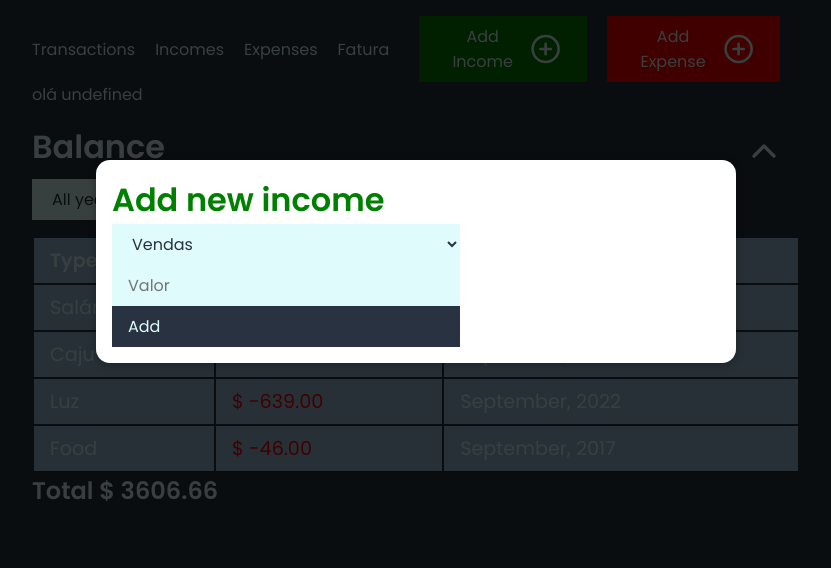
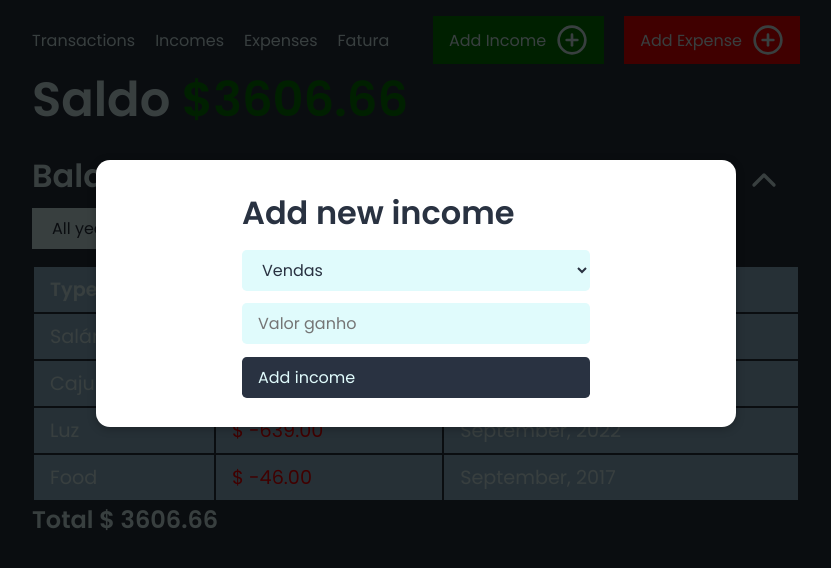
Before and after one commit to anasofiamelo/finances-app, a React (Create React App) app: page /transactions in a window 1280 px wide. Both pictures are taken after a click on the button "Add Income". Shown: the top 568 px of the page, without its empty margins (224-1055 px from the left). Built offline with nearby package versions, Linux system fonts and the light colour scheme.

Commit message:
making addTransaction usefull for incomes and expenses

```diff
--- a/public/index.html
+++ b/public/index.html
@@ -2,15 +2,12 @@
 <html lang="en">
   <head>
     <meta charset="utf-8" />
-    <!-- <link rel="icon" href="%PUBLIC_URL%/favicon.ico" /> -->
     <meta name="viewport" content="width=device-width, initial-scale=1" />
     <meta name="theme-color" content="#000000" />
     <meta
       name="description"
       content="Web site created using create-react-app"
     />
-    <!-- <link rel="apple-touch-icon" href="%PUBLIC_URL%/logo192.png" /> -->
-    <!-- <link rel="manifest" href="%PUBLIC_URL%/manifest.json" /> -->
     <title>React App</title>
   </head>
   <body>
--- a/src/App.jsx
+++ b/src/App.jsx
@@ -1,26 +1,24 @@
-// import { useEffect, useState } from "react";
 import { Route, Routes } from "react-router-dom";
-import {
-  TransactionsContextProvider,
-  useTransactions,
-} from "./context/finances.context";
-import Navbar from "./components/layout/Navbar";
-import { Balance, Incomes, Expenses } from "./components";
+import { useTransactions } from "./context/finances.context";
+import { Balance, Incomes, Expenses, Navbar } from "./components";
 
 function App() {
   const { totalBalance } = useTransactions();
-  console.log(totalBalance);
   return (
     <>
-      <TransactionsContextProvider>
       <Navbar />
-        <p>olá {String(totalBalance)}</p>
+      <h3>
+        Saldo{" "}
+        <span style={{ color: `${totalBalance > 0 ? "green" : "red"}` }}>
+          ${totalBalance}
+        </span>
+      </h3>
       <Routes>
         <Route path="/transactions" element={<Balance />} />
         <Route path="/incomes" element={<Incomes />} />
         <Route path="/expenses" element={<Expenses />} />
+        <Route path="/fatura" />
       </Routes>
-      </TransactionsContextProvider>
     </>
   );
 }
--- a/src/components/AddTransaction.jsx
+++ b/src/components/AddTransaction.jsx
@@ -1,12 +1,13 @@
-import Modal from "./Modal";
+import Modal from "./layout/Modal";
 import { useState } from "react";
 import { useTransactions } from "../context/finances.context";
-const typeofTransactions = ["Comida", "Contas", "Fatura", "Salário"];
 
 const AddTransaction = (props) => {
   const { addTransactionHandler } = useTransactions();
 
-  const [transactionType, setTransactionType] = useState("Comida");
+  const [transactionType, setTransactionType] = useState(
+    props.typesOfTransactions[0]
+  );
   const [transactionValue, setTransactionValue] = useState("");
 
   const onChangeTransactionTypeHandler = (event) => {
@@ -19,25 +20,37 @@ const AddTransaction = (props) => {
 
   const submitAddTransactionFormHandler = (event) => {
     event.preventDefault();
+    const value =
+      props.transactionType === "income"
+        ? Number(transactionValue)
+        : Number(-transactionValue);
+
     const transaction = {
       type: transactionType,
       payment: "Cash",
-      value: Number(transactionValue),
+      value,
       date: new Date(),
     };
+
     if (!transactionValue) return;
+
     addTransactionHandler(transaction);
     props.onClose();
   };
 
-  const mappedTransactionTypes = typeofTransactions.map((type) => (
-    <option value={type}>{type}</option>
+  const mappedTransactionTypes = props.typesOfTransactions.map((type) => (
+    <option key={type} value={type}>
+      {type}
+    </option>
   ));
+
+  let valuePlaceholder =
+    props.transactionType === "income" ? "Valor ganho" : "Valor gasto";
 
   return (
     <Modal onClose={props.onClose}>
       <form onSubmit={submitAddTransactionFormHandler} className="column">
-        <h1>Add new transaction</h1>
+        <h1>Add new {props.transactionType}</h1>
         <select
           onChange={onChangeTransactionTypeHandler}
           value={transactionType}
@@ -48,9 +61,10 @@ const AddTransaction = (props) => {
           value={transactionValue}
           onChange={onChangeTransactionValueHandler}
           type="number"
-          placeholder="Valor"
+          placeholder={valuePlaceholder}
         ></input>
-        <button type="submit">Add</button>
+
+        <button type="submit">Add {props.transactionType}</button>
       </form>
     </Modal>
   );
--- a/src/components/Expenses/AddExpense.jsx
+++ b/src/components/Expenses/AddExpense.jsx
@@ -1,60 +1,16 @@
-import Modal from "../layout/Modal";
-import { useState } from "react";
-import { useTransactions } from "../../context/finances.context";
+import { AddTransaction } from "..";
 
 const typeofExpenses = ["Comida", "Contas", "Fatura"];
 
 const AddExpense = (props) => {
-  const { addTransactionHandler } = useTransactions();
-
-  const [expenseType, setExpenseType] = useState("Comida");
-  const [expenseValue, setExpenseValue] = useState("");
-
-  const onChangeExpenseTypeHandler = (event) => {
-    setExpenseType(event.target.value);
-  };
-
-  const onChangeExpenseValueHandler = (event) => {
-    setExpenseValue(event.target.value);
-  };
-
-  const submitAddExpenseFormHandler = (event) => {
-    event.preventDefault();
-    const transaction = {
-      type: expenseType,
-      payment: "Cash",
-      value: Number(expenseValue),
-      date: new Date(),
-    };
-    if (!expenseValue) return;
-    addTransactionHandler(transaction);
-    props.onClose();
-  };
-
-  const mappedTransactionTypes = typeofExpenses.map((type) => (
-    <option key={type} value={type}>
-      {type}
-    </option>
-  ));
-
   return (
-    <div>
-      <Modal onClose={props.onClose}>
-        <form onSubmit={submitAddExpenseFormHandler} className="column">
-          <h1 style={{ color: "red" }}>Add new expense</h1>
-          <select onChange={onChangeExpenseTypeHandler} value={expenseType}>
-            {mappedTransactionTypes}
-          </select>
-          <input
-            value={expenseValue}
-            onChange={onChangeExpenseValueHandler}
-            type="number"
-            placeholder="Valor"
-          ></input>
-          <button type="submit">Add</button>
-        </form>
-      </Modal>
-    </div>
+    <>
+      <AddTransaction
+        onClose={props.onClose}
+        transactionType="expense"
+        typesOfTransactions={typeofExpenses}
+      />
+    </>
   );
 };
 
--- a/src/components/Incomes/AddIncome.jsx
+++ b/src/components/Incomes/AddIncome.jsx
@@ -1,61 +1,17 @@
 import React from "react";
-import Modal from "../layout/Modal";
-import { useState } from "react";
-import { useTransactions } from "../../context/finances.context";
+import { AddTransaction } from "..";
 
 const typeofIncomes = ["Vendas", "Salário", "Caju"];
 
 const AddExpense = (props) => {
-  const { addTransactionHandler } = useTransactions();
-
-  const [incomeType, setIncomeType] = useState("Comida");
-  const [incomeValue, setIncomeValue] = useState("");
-
-  const onChangeIncomeTypeHandler = (event) => {
-    setIncomeType(event.target.value);
-  };
-
-  const onChangeIncomeValueHandler = (event) => {
-    setIncomeValue(event.target.value);
-  };
-
-  const submitAddIncomeFormHandler = (event) => {
-    event.preventDefault();
-    const transaction = {
-      type: incomeType,
-      payment: "Cash",
-      value: Number(incomeValue),
-      date: new Date(),
-    };
-    if (!incomeValue) return;
-    addTransactionHandler(transaction);
-    props.onClose();
-  };
-
-  const mappedTransactionTypes = typeofIncomes.map((type) => (
-    <option key={type} value={type}>
-      {type}
-    </option>
-  ));
-
   return (
-    <div>
-      <Modal onClose={props.onClose}>
-        <form onSubmit={submitAddIncomeFormHandler} className="column">
-          <h1 style={{ color: "green" }}>Add new income</h1>
-          <select onChange={onChangeIncomeTypeHandler} value={incomeType}>
-            {mappedTransactionTypes}
-          </select>
-          <input
-            value={incomeValue}
-            onChange={onChangeIncomeValueHandler}
-            type="number"
-            placeholder="Valor"
-          ></input>
-          <button type="submit">Add</button>
-        </form>
-      </Modal>
-    </div>
+    <>
+      <AddTransaction
+        onClose={props.onClose}
+        transactionType="income"
+        typesOfTransactions={typeofIncomes}
+      />
+    </>
   );
 };
 
--- a/src/components/index.jsx
+++ b/src/components/index.jsx
@@ -1,6 +1,8 @@
 import Incomes from "./Incomes/Incomes";
 import Transaction from "./Transaction";
 import Balance from "./Balance";
+import AddTransaction from "./AddTransaction";
 import Expenses from "./Expenses/Expenses";
+import Navbar from "./layout/Navbar";
 
-export { Incomes, Transaction, Balance, Expenses };
+export { Incomes, Transaction, Balance, Expenses, Navbar, AddTransaction };
--- a/src/components/layout/Modal.module.css
+++ b/src/components/layout/Modal.module.css
@@ -22,6 +22,17 @@
   color: var(--dark-blue);
 }
 
+.content {
+  display: flex;
+  justify-content: center;
+  align-items: center;
+}
+
+.content * {
+  margin: 0.4rem 0;
+  border-radius: 0.3rem;
+}
+
 @media (min-width: 768px) {
   .modal {
     width: 40rem;
--- a/src/context/finances.context.js
+++ b/src/context/finances.context.js
@@ -11,17 +11,14 @@ const TransactionsContext = createContext({});
 
 export const TransactionsContextProvider = (props) => {
   const [transactions, setTransactions] = useState(finances);
-  const [totalBalance, setTotalBalance] = useState(
-    transactions.reduce((prev, current) => prev + current.value, 0)
-  );
+  const [totalBalance, setTotalBalance] = useState();
 
   const updateTotalBalanceHandler = useCallback(() => {
     const total = transactions.reduce(
       (prev, current) => prev + current.value,
       0
     );
-    console.log("uopdate!!!", total);
-    setTotalBalance(total);
+    setTotalBalance(total.toFixed(2));
   }, [transactions]);
 
   useEffect(() => {
--- a/src/index.css
+++ b/src/index.css
@@ -48,6 +48,10 @@ body {
   margin-bottom: 2rem;
 }
 
+h3 {
+  font-size: 3rem;
+}
+
 nav {
   display: flex;
   justify-content: space-between;
@@ -59,8 +63,12 @@ ul {
   align-items: center;
 }
 
-ul * {
+ul:nth-child(1) * {
   margin-right: 10px;
+}
+
+ul:nth-child(2) * {
+  margin-left: 10px;
 }
 
 select {
--- a/src/index.js
+++ b/src/index.js
@@ -4,12 +4,15 @@ import "./index.css";
 import "./table.css";
 import App from "./App";
 import { BrowserRouter } from "react-router-dom";
+import { TransactionsContextProvider } from "./context/finances.context";
 
 const root = ReactDOM.createRoot(document.getElementById("root"));
 root.render(
   <React.StrictMode>
     <BrowserRouter>
-      <App />
+      <TransactionsContextProvider>
+        <App />
+      </TransactionsContextProvider>
     </BrowserRouter>
   </React.StrictMode>
 );
```
Lines whose indentation alone changed are shown as unchanged.
